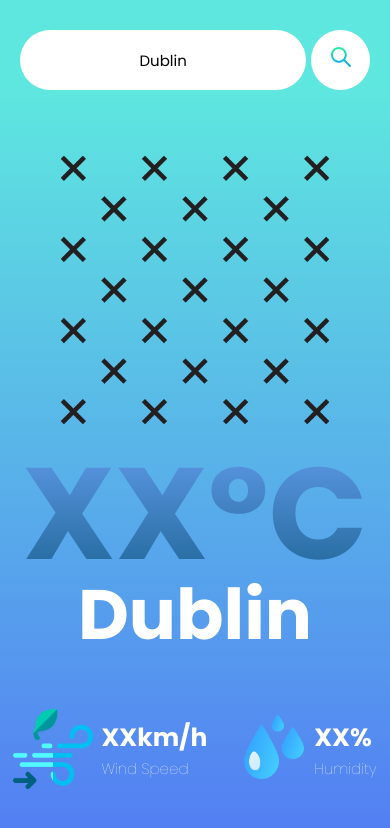
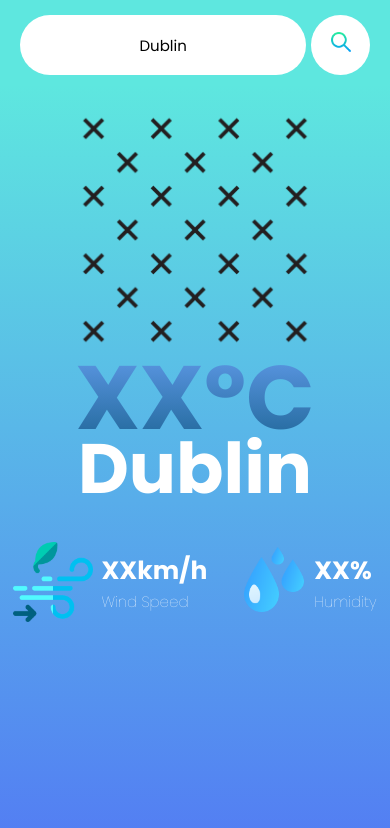
Before and after one commit to saadthedeveloper/weather-app, a plain HTML site: page index.html in a window 390 px wide. Drawn offline with Linux system fonts and the light colour scheme; no server answers.

Commit message:
Debugged Css

```diff
--- a/style.css
+++ b/style.css
@@ -134,7 +134,7 @@ body {
         max-width: 100vw;
         margin: 0;
         border-radius: 0;
-        padding: 30px 0 0 0;
+        padding: 15px 0 0 0;
     }
 
     #city-name {
@@ -145,13 +145,13 @@ body {
 
     #Temprature {
         position: static;
-        font-size: 130px;
+        font-size: 90px;
          margin-top: -30px;
     }
 
     #weather-icon {
-        margin-top: 50px;
-        width: 300px;
+        margin-top: 30px;
+        width: 250px;
     }
 
     #humidity-percentage {
@@ -192,10 +192,10 @@ body {
     }
 
     #details-div {
-        position: fixed;
-        bottom: 20px;
+        position: sticky;
         width: 100%;
         justify-content: space-around;
+        margin-top: -15px;
 
 
     }
```
